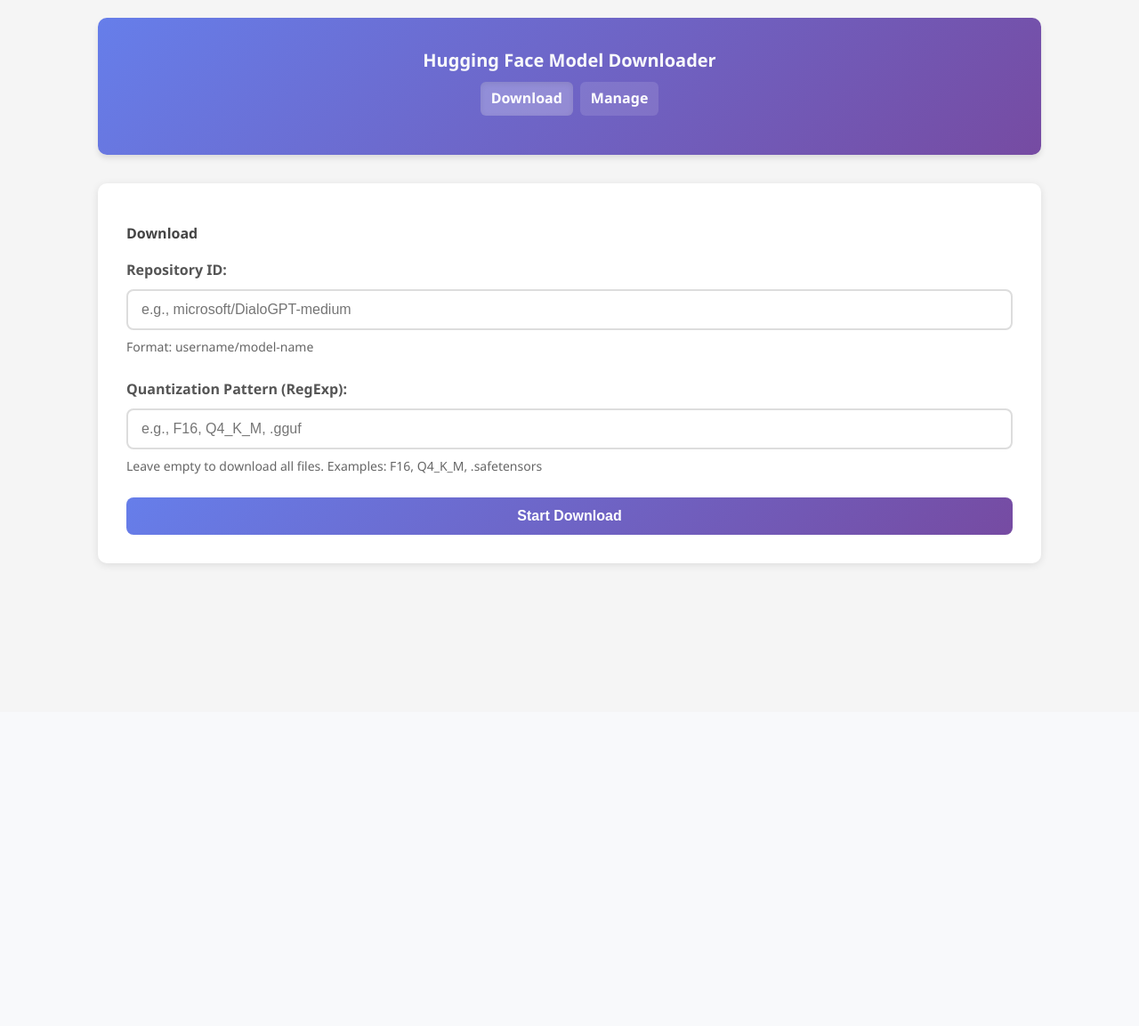
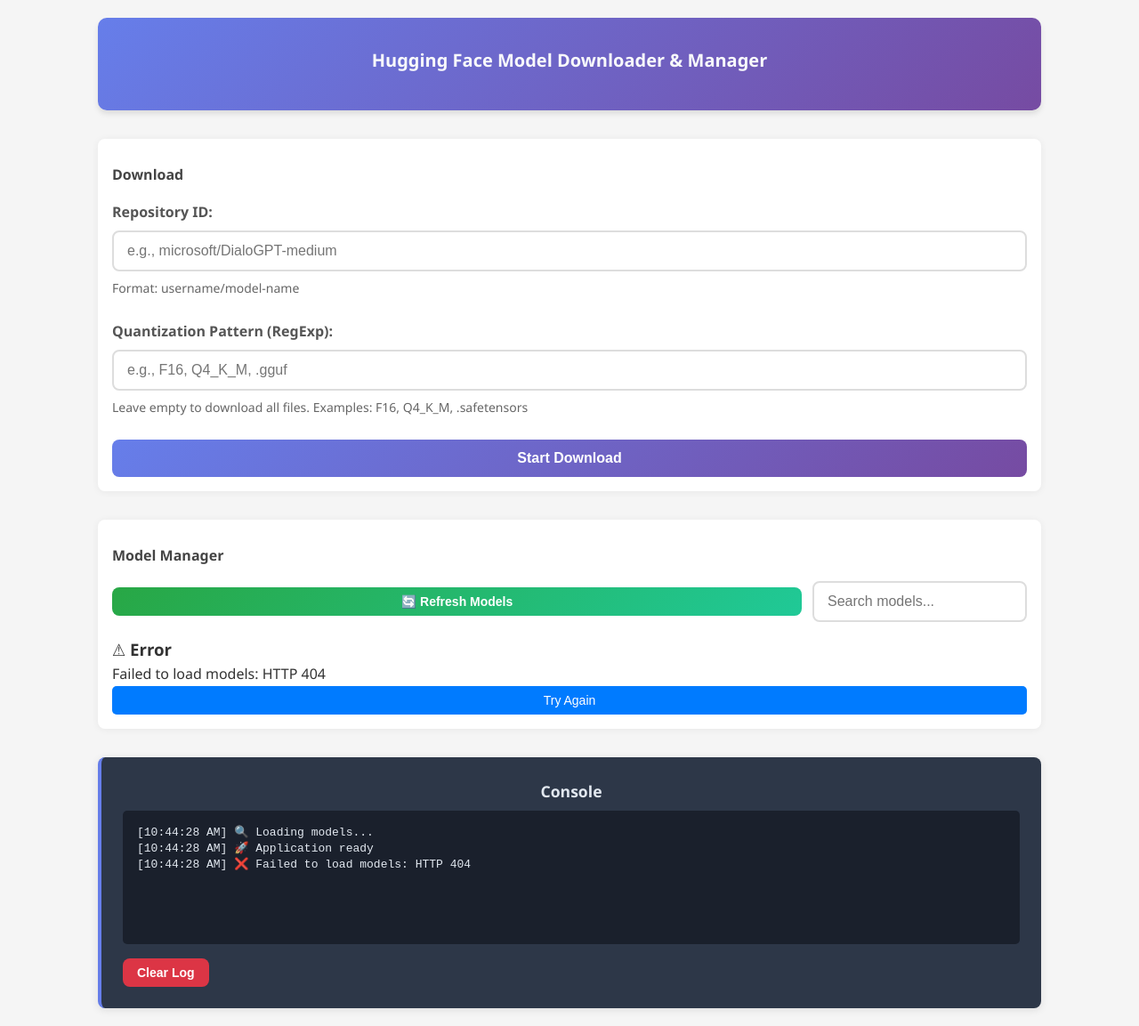
Before and after one commit to ptempier/hf-downloader, a Flask app: page / in a window 1280 px wide. Shown: the whole page at 89% size. Before the commit the page ends 638 px from the top, so only its background shows below. Run offline with Flask 3, Linux system fonts and the light colour scheme; parts of the project's set-up code (start-up, migrations or seed data) failed here and were passed over; some libraries are stand-ins or nearby versions.

Commit message:
removed the tabs, all in single page with a consol at bottom

```diff
--- a/app.py
+++ b/app.py
@@ -206,9 +206,7 @@ def get_status():
     return jsonify(download_status)
 
 # MODEL MANAGER ROUTES
-@app.route('/manage')
-def model_manager():
-    return render_template('model_manager.html')
+# Removed /manage route as we now have a unified interface
 
 @app.route('/api/models')
 def api_models():
@@ -253,8 +251,7 @@ if __name__ == '__main__':
     print("\n" + "="*50)
     print("🚀 STARTING HUGGINGFACE MODEL DOWNLOADER")
     print("="*50)
-    print(f"🔥 Download Interface: http://localhost:5000{base_url}/")
-    print(f"🔍 Model Manager: http://localhost:5000{base_url}/manage")
+    print(f"🔥 Unified Interface: http://localhost:5000{base_url}/")
     print(f"💾 Models Directory: /models/")
     if base_url:
         print(f"🌍 Configured Base URL Path: {base_url}")
--- a/static/style.css
+++ b/static/style.css
@@ -269,3 +269,64 @@ button:disabled {
         align-items: center;
     }
 }
+
+/* Add these styles to your existing style.css */
+
+/* Make console always visible and positioned at bottom */
+#logContainer {
+    margin-top: 2rem !important;
+    padding: 1.5rem;
+    background: #2d3748;
+    color: #e2e8f0;
+    border-radius: 8px;
+    border-left: 4px solid #667eea;
+}
+
+#logContainer h3 {
+    color: #e2e8f0;
+    font-size: 1.1rem;
+    margin-bottom: 0.5rem;
+}
+
+#logOutput {
+    background: #1a202c;
+    color: #e2e8f0;
+    padding: 1rem;
+    border-radius: 5px;
+    font-family: 'Courier New', monospace;
+    font-size: 13px;
+    max-height: 250px;
+    min-height: 150px;
+    overflow-y: auto;
+    margin-bottom: 1rem;
+    white-space: pre-wrap;
+    line-height: 1.4;
+}
+
+/* Remove the hidden class behavior for log container */
+#logContainer.hidden {
+    display: block !important;
+}
+
+/* Progress bar characters styling */
+#logOutput {
+    font-feature-settings: "liga" 0; /* Disable ligatures for better ASCII art */
+}
+
+/* Style for progress lines */
+#logOutput::-webkit-scrollbar {
+    width: 6px;
+}
+
+#logOutput::-webkit-scrollbar-track {
+    background: #2d3748;
+}
+
+#logOutput::-webkit-scrollbar-thumb {
+    background: #4a5568;
+    border-radius: 3px;
+}
+
+#logOutput::-webkit-scrollbar-thumb:hover {
+    background: #667eea;
+}
--- /dev/null
+++ b/static/unified_script.js
@@ -0,0 +1,448 @@
+// Get base URL from the window global set by the template
+const BASE_URL = window.BASE_URL || '';
+
+// Initialize Socket.IO connection with proper path handling
+let socket;
+function initializeSocket() {
+    if (typeof io !== 'undefined') {
+        const socketPath = BASE_URL ? `${BASE_URL}/socket.io` : '/socket.io';
+        socket = io({
+            path: socketPath
+        });
+    } else {
+        console.warn('Socket.IO client not found (io is undefined). Real-time progress will be disabled.');
+        socket = {
+            on: () => {},
+            emit: () => {},
+            disconnect: () => {}
+        };
+    }
+}
+
+// Initialize socket when script loads
+initializeSocket();
+
+// DOM elements
+const downloadForm = document.getElementById('downloadForm');
+const downloadBtn = document.getElementById('downloadBtn');
+const refreshBtn = document.getElementById('refreshBtn');
+const searchInput = document.getElementById('searchInput');
+const loadingIndicator = document.getElementById('loadingIndicator');
+const modelsContainer = document.getElementById('modelsContainer');
+const logContainer = document.getElementById('logContainer');
+const logOutput = document.getElementById('logOutput');
+const clearLogBtn = document.getElementById('clearLogBtn');
+
+// Modal elements
+const deleteModal = document.getElementById('deleteModal');
+const deleteModelName = document.getElementById('deleteModelName');
+const confirmDeleteBtn = document.getElementById('confirmDeleteBtn');
+const cancelDeleteBtn = document.getElementById('cancelDeleteBtn');
+
+// State
+let isDownloading = false;
+let allModels = [];
+let currentModelToDelete = null;
+const logs = [];
+
+// Helper function to build URLs
+function buildURL(path) {
+    const cleanPath = path.replace(/^\/+/, '');
+    return BASE_URL ? `${BASE_URL}/${cleanPath}` : `/${cleanPath}`;
+}
+
+// ASCII Progress Bar Function
+function createASCIIProgress(progress, width = 30) {
+    const filled = Math.round((progress / 100) * width);
+    const empty = width - filled;
+    const bar = '█'.repeat(filled) + '░'.repeat(empty);
+    return `[${bar}] ${Math.round(progress)}%`;
+}
+
+// Console logging functions
+function addLog(message, type = 'info') {
+    const timestamp = new Date().toLocaleTimeString();
+    const logEntry = `[${timestamp}] ${message}`;
+    logs.push(logEntry);
+    logOutput.textContent = logs.join('\n');
+    logOutput.scrollTop = logOutput.scrollHeight;
+    logContainer.classList.remove('hidden');
+}
+
+function addProgressLog(message, progress = null) {
+    const timestamp = new Date().toLocaleTimeString();
+    let logEntry = `[${timestamp}] ${message}`;
+    if (progress !== null) {
+        logEntry += ` ${createASCIIProgress(progress)}`;
+    }
+
+    // Replace last line if it's a progress update
+    if (logs.length > 0 && logs[logs.length - 1].includes('█')) {
+        logs[logs.length - 1] = logEntry;
+    } else {
+        logs.push(logEntry);
+    }
+
+    logOutput.textContent = logs.join('\n');
+    logOutput.scrollTop = logOutput.scrollHeight;
+}
+
+// Download functions
+function resetDownloadUI() {
+    isDownloading = false;
+    downloadBtn.disabled = false;
+    downloadBtn.textContent = 'Start Download';
+}
+
+function startDownloadUI() {
+    isDownloading = true;
+    downloadBtn.disabled = true;
+    downloadBtn.textContent = 'Downloading...';
+    addLog('🚀 ===== DOWNLOAD STARTED =====', 'info');
+}
+
+// Model Manager functions
+function formatBytes(bytes) {
+    if (bytes === 0) return '0 B';
+    const k = 1024;
+    const sizes = ['B', 'KB', 'MB', 'GB', 'TB'];
+    const i = Math.floor(Math.log(bytes) / Math.log(k));
+    return parseFloat((bytes / Math.pow(k, i)).toFixed(1)) + ' ' + sizes[i];
+}
+
+function showLoading() {
+    loadingIndicator.classList.remove('hidden');
+    modelsContainer.innerHTML = '';
+}
+
+function hideLoading() {
+    loadingIndicator.classList.add('hidden');
+}
+
+function showError(message) {
+    modelsContainer.innerHTML = `
+        <div class="error-message">
+            <h3>⚠ Error</h3>
+            <p>${message}</p>
+            <button onclick="loadModels()" class="btn btn-primary">Try Again</button>
+        </div>
+    `;
+}
+
+function createFileGroupHTML(group) {
+    const filesHTML = group.files.map((file, idx) => {
+        return `
+            <div class="file-item">
+                <span class="file-name">${file.name}</span>
+                <span class="file-meta">
+                    <span class="file-index">${idx + 1}.</span>
+                    <span class="file-size">${file.size}</span>
+                    <span class="file-date">${file.date || ''}</span>
+                </span>
+            </div>
+        `;
+    }).join('');
+
+    return `
+        <div class="file-group">
+            <div class="file-group-header" onclick="toggleFileGroup(this)">
+                <span>${group.name} (${group.count} files - ${group.size})</span>
+                <span class="toggle-icon">▶</span>
+            </div>
+            <div class="file-group-content">
+                <div class="file-list">
+                    ${filesHTML}
+                </div>
+            </div>
+        </div>
+    `;
+}
+
+function createFileItemHTML(file, idx) {
+    return `
+        <div class="file-item">
+            <span class="file-name">${file.name}</span>
+            <span class="file-meta">
+                <span class="file-index">${idx + 1}.</span>
+                <span class="file-size">${file.size}</span>
+                <span class="file-date">${file.date || ''}</span>
+            </span>
+        </div>
+    `;
+}
+
+function createModelHTML(model) {
+    const groupsHTML = model.groups.map(createFileGroupHTML).join('');
+    let individualFilesHTML = '';
+    if (model.individual_files && model.individual_files.length > 0) {
+        const items = model.individual_files.map((f, i) => createFileItemHTML(f, i)).join('');
+        individualFilesHTML = `
+            <div class="file-group">
+                <div class="file-group-content expanded">
+                    <div class="file-list">
+                        ${items}
+                    </div>
+                </div>
+            </div>
+        `;
+    }
+
+    const groupsTotal = model.groups ? model.groups.reduce((s, g) => s + (g.count || 0), 0) : 0;
+    const individualTotal = model.individual_files ? model.individual_files.length : 0;
+    const modelFileCount = groupsTotal + individualTotal;
+
+    return `
+        <div class="model-card" data-model-name="${model.name.toLowerCase()}">
+            <div class="model-header">
+                <div class="model-info">
+                    <div class="model-path">${model.path}</div>
+                </div>
+                <div class="model-count">${modelFileCount} files</div>
+                <div class="model-size-right">${model.total_size}</div>
+                <div class="model-actions">
+                    <button class="btn-icon btn-primary" onclick="updateModel('${model.name}')" title="Update Model">↻</button>
+                    <button class="btn-icon btn-danger" onclick="showDeleteModal('${model.name}', '${model.path}')" title="Delete Model">🗑</button>
+                </div>
+            </div>
+            <div class="model-files">
+                ${groupsHTML}
+                ${individualFilesHTML}
+            </div>
+        </div>
+    `;
+}
+
+function toggleFileGroup(header) {
+    const content = header.nextElementSibling;
+    const icon = header.querySelector('.toggle-icon');
+
+    if (content.classList.contains('expanded')) {
+        content.classList.remove('expanded');
+        header.classList.remove('expanded');
+        icon.textContent = '▶';
+    } else {
+        content.classList.add('expanded');
+        header.classList.add('expanded');
+        icon.textContent = '▼';
+    }
+}
+
+function filterModels() {
+    const query = searchInput.value.toLowerCase().trim();
+    const modelCards = document.querySelectorAll('.model-card');
+
+    modelCards.forEach(card => {
+        const modelName = card.dataset.modelName;
+        const isVisible = !query || modelName.includes(query);
+        card.style.display = isVisible ? 'block' : 'none';
+    });
+}
+
+function renderModels(models) {
+    if (models.length === 0) {
+        modelsContainer.innerHTML = `
+            <div class="error-message">
+                <h3>🔍 No Models Found</h3>
+                <p>No models found in /models/ directory.</p>
+                <p>Download some models first using the form above.</p>
+            </div>
+        `;
+        return;
+    }
+
+    const modelsHTML = models.map(createModelHTML).join('');
+    modelsContainer.innerHTML = modelsHTML;
+}
+
+async function loadModels() {
+    showLoading();
+    addLog('🔍 Loading models...', 'info');
+    try {
+        const response = await fetch(buildURL('api/models'));
+        if (!response.ok) throw new Error(`HTTP ${response.status}`);
+
+        const models = await response.json();
+        allModels = models;
+        renderModels(models);
+        hideLoading();
+        addLog(`✅ Loaded ${models.length} models`, 'success');
+    } catch (error) {
+        hideLoading();
+        showError(`Failed to load models: ${error.message}`);
+        addLog(`❌ Failed to load models: ${error.message}`, 'error');
+        console.error('Error loading models:', error);
+    }
+}
+
+async function updateModel(repoId) {
+    try {
+        addLog(`🔄 ===== UPDATE STARTED: ${repoId} =====`, 'info');
+        const response = await fetch(buildURL('api/models/update'), {
+            method: 'POST',
+            headers: { 'Content-Type': 'application/json' },
+            body: JSON.stringify({ repo_id: repoId })
+        });
+
+        const result = await response.json();
+        if (response.ok) {
+            addLog(`✅ Update started for ${repoId}`, 'success');
+        } else {
+            addLog(`❌ Update failed: ${result.error}`, 'error');
+        }
+    } catch (error) {
+        addLog(`❌ Error updating model: ${error.message}`, 'error');
+    }
+}
+
+function showDeleteModal(modelName, modelPath) {
+    currentModelToDelete = { name: modelName, path: modelPath };
+    deleteModelName.textContent = modelName;
+    deleteModal.classList.remove('hidden');
+}
+
+function hideDeleteModal() {
+    deleteModal.classList.add('hidden');
+    currentModelToDelete = null;
+}
+
+async function confirmDelete() {
+    if (!currentModelToDelete) return;
+
+    try {
+        addLog(`🗑️ ===== DELETE STARTED: ${currentModelToDelete.name} =====`, 'info');
+        const response = await fetch(buildURL('api/models/delete'), {
+            method: 'POST',
+            headers: { 'Content-Type': 'application/json' },
+            body: JSON.stringify({ path: currentModelToDelete.path })
+        });
+
+        const result = await response.json();
+        if (response.ok) {
+            addLog(`✅ Model deleted: ${currentModelToDelete.name}`, 'success');
+            addLog(`===== DELETE COMPLETED =====`, 'success');
+            hideDeleteModal();
+            loadModels(); // Refresh the list
+        } else {
+            addLog(`❌ Delete failed: ${result.error}`, 'error');
+        }
+    } catch (error) {
+        addLog(`❌ Error deleting model: ${error.message}`, 'error');
+    }
+}
+
+// Form submission handler
+downloadForm.addEventListener('submit', async (e) => {
+    e.preventDefault();
+    if (isDownloading) return;
+
+    const formData = new FormData(downloadForm);
+    const data = {
+        repo_id: formData.get('repoId').trim(),
+        quant_pattern: formData.get('quantPattern').trim()
+    };
+
+    if (!data.repo_id) {
+        alert('Please enter a repository ID');
+        return;
+    }
+
+    if (!data.repo_id.includes('/')) {
+        alert('Repository ID should be in format: username/model-name');
+        return;
+    }
+
+    try {
+        startDownloadUI();
+        const response = await fetch(buildURL('download'), {
+            method: 'POST',
+            headers: { 'Content-Type': 'application/json' },
+            body: JSON.stringify(data)
+        });
+        const result = await response.json();
+        if (!response.ok) throw new Error(result.error || 'Download failed');
+
+        addLog(`📋 Download request sent for: ${data.repo_id}`, 'info');
+        if (data.quant_pattern) addLog(`🔍 Pattern filter: ${data.quant_pattern}`, 'info');
+
+    } catch (error) {
+        addLog(`❌ Error: ${error.message}`, 'error');
+        resetDownloadUI();
+    }
+});
+
+// Event listeners
+refreshBtn.addEventListener('click', loadModels);
+searchInput.addEventListener('input', filterModels);
+confirmDeleteBtn.addEventListener('click', confirmDelete);
+cancelDeleteBtn.addEventListener('click', hideDeleteModal);
+
+// Modal close handlers
+document.querySelector('.close').addEventListener('click', hideDeleteModal);
+deleteModal.addEventListener('click', (e) => {
+    if (e.target === deleteModal) hideDeleteModal();
+});
+
+// Clear log button handler
+clearLogBtn.addEventListener('click', () => {
+    logs.length = 0;
+    logOutput.textContent = 'Ready...';
+});
+
+// Socket.IO event handlers
+socket.on('connect', () => addLog('🔌 Connected to server', 'info'));
+socket.on('disconnect', () => {
+    addLog('🔌 Disconnected from server', 'info');
+    if (isDownloading) {
+        addLog('❌ Connection lost during download', 'error');
+        addLog('===== DOWNLOAD FAILED =====', 'error');
+        resetDownloadUI();
+    }
+});
+
+socket.on('download_progress', (data) => {
+    const { progress, status, message } = data;
+
+    if (status === 'completed') {
+        addLog(`✅ ${message}`, 'success');
+        addLog('===== DOWNLOAD COMPLETED =====', 'success');
+        setTimeout(() => {
+            resetDownloadUI();
+            loadModels(); // Refresh models list
+        }, 2000);
+    } else if (status === 'error') {
+        addLog(`❌ ${message}`, 'error');
+        addLog('===== DOWNLOAD FAILED =====', 'error');
+        resetDownloadUI();
+    } else if (status === 'downloading') {
+        if (progress !== undefined) {
+            addProgressLog(`🔥 ${message}`, progress);
+        } else {
+            addLog(`🔥 ${message}`, 'info');
+        }
+    }
+});
+
+// Keyboard shortcuts
+document.addEventListener('keydown', (e) => {
+    if (e.key === 'Escape') hideDeleteModal();
+    if ((e.ctrlKey || e.metaKey) && e.key === 'r') {
+        e.preventDefault();
+        loadModels();
+    }
+    if ((e.ctrlKey || e.metaKey) && e.key === 'Enter') {
+        if (!isDownloading) downloadForm.dispatchEvent(new Event('submit'));
+    }
+});
+
+// Form input validation
+document.getElementById('repoId').addEventListener('input', (e) => {
+    const value = e.target.value;
+    const isValid = value.includes('/') && value.trim().length > 0;
+    e.target.style.borderColor = (!value || isValid) ? '#ddd' : '#dc3545';
+});
+
+// Load models on page load
+window.addEventListener('load', () => {
+    loadModels();
+    addLog('🚀 Application ready', 'info');
+});
--- a/templates/index.html
+++ b/templates/index.html
@@ -5,11 +5,15 @@
     <meta name="viewport" content="width=device-width, initial-scale=1.0">
     <title>Hugging Face Model Downloader</title>
     <link rel="stylesheet" href="{{ base_url }}/static/style.css">
+    <link rel="stylesheet" href="{{ base_url }}/static/model_manager.css">
 </head>
 <body>
     <div class="container">
-        {% include '_shared_header.html' %}
+        <header>
+            <h1>Hugging Face Model Downloader & Manager</h1>
+        </header>
 
+        <!-- Download Section (Top) -->
         <main>
             <h2 class="page-title">Download</h2>
             <form id="downloadForm">
@@ -29,22 +33,53 @@
 
                 <button type="submit" id="downloadBtn">Start Download</button>
             </form>
+        </main>
 
-            <div id="progressContainer" class="hidden">
-                <h3>Download Progress</h3>
-                <div class="progress-bar">
-                    <div id="progressFill" class="progress-fill"></div>
-                    <span id="progressText">0%</span>
+        <!-- Model Manager Section (Middle) -->
+        <main style="margin-top: 2rem;">
+            <h2 class="page-title">Model Manager</h2>
+            <div class="controls">
+                <button id="refreshBtn">🔄 Refresh Models</button>
+                <div class="search-box">
+                    <input type="text" id="searchInput" placeholder="Search models...">
                 </div>
-                <div id="statusMessage" class="status-message"></div>
             </div>
 
-            <div id="logContainer" class="hidden">
-                <h3>Download Log</h3>
-                <div id="logOutput"></div>
-                <button id="clearLogBtn">Clear Log</button>
+            <div id="loadingIndicator" class="loading hidden">
+                <div class="spinner"></div>
+                <span>Loading models...</span>
+            </div>
+
+            <div id="modelsContainer">
+                <!-- Models will be loaded here -->
+            </div>
+
+            <!-- Delete Confirmation Modal -->
+            <div id="deleteModal" class="modal hidden">
+                <div class="modal-content">
+                    <div class="modal-header">
+                        <h3>Confirm Delete</h3>
+                        <span class="close">&times;</span>
+                    </div>
+                    <div class="modal-body">
+                        <p>Are you sure you want to delete this model?</p>
+                        <p><strong id="deleteModelName"></strong></p>
+                        <p class="warning">This action cannot be undone.</p>
+                        <div class="modal-actions">
+                            <button id="confirmDeleteBtn" class="btn-danger">Delete</button>
+                            <button id="cancelDeleteBtn">Cancel</button>
+                        </div>
+                    </div>
+                </div>
             </div>
         </main>
+
+        <!-- Console Section (Bottom) -->
+        <div id="logContainer">
+            <h3>Console</h3>
+            <div id="logOutput">Ready...</div>
+            <button id="clearLogBtn">Clear Log</button>
+        </div>
     </div>
 
     <!-- Pass base URL to JavaScript -->
@@ -52,7 +87,7 @@
         window.BASE_URL = '{{ base_url }}';
     </script>
 
-    <!-- Robust loader: try server-served Socket.IO client, fall back to CDN, then load app script -->
+    <!-- Combined script loading for both functionalities -->
     <script>
     (function(){
         function loadScript(src, onload, onerror){
@@ -64,21 +99,17 @@
             document.head.appendChild(s);
         }
 
-        // Fix double slash issue in server socket.io path
         var baseUrl = '{{ base_url }}';
         var serverSocketPath = baseUrl ? baseUrl + '/socket.io/socket.io.js' : '/socket.io/socket.io.js';
         var cdnSrc = 'https://cdn.socket.io/4.5.4/socket.io.min.js';
-        var appSrc = baseUrl ? baseUrl + '/static/script.js' : '/static/script.js';
+        var appSrc = baseUrl ? baseUrl + '/static/unified_script.js' : '/static/unified_script.js';
 
         loadScript(serverSocketPath, function(){
-            // server-provided client loaded, initialize socket
             loadScript(appSrc);
         }, function(){
             console.warn('Server socket.io client failed, falling back to CDN');
             loadScript(cdnSrc, function(){
-                // CDN client loaded, need to reinitialize socket with proper path
                 loadScript(appSrc, function(){
-                    // Reinitialize socket after CDN load
                     if (typeof initializeSocket === 'function') {
                         initializeSocket();
                     }
```
